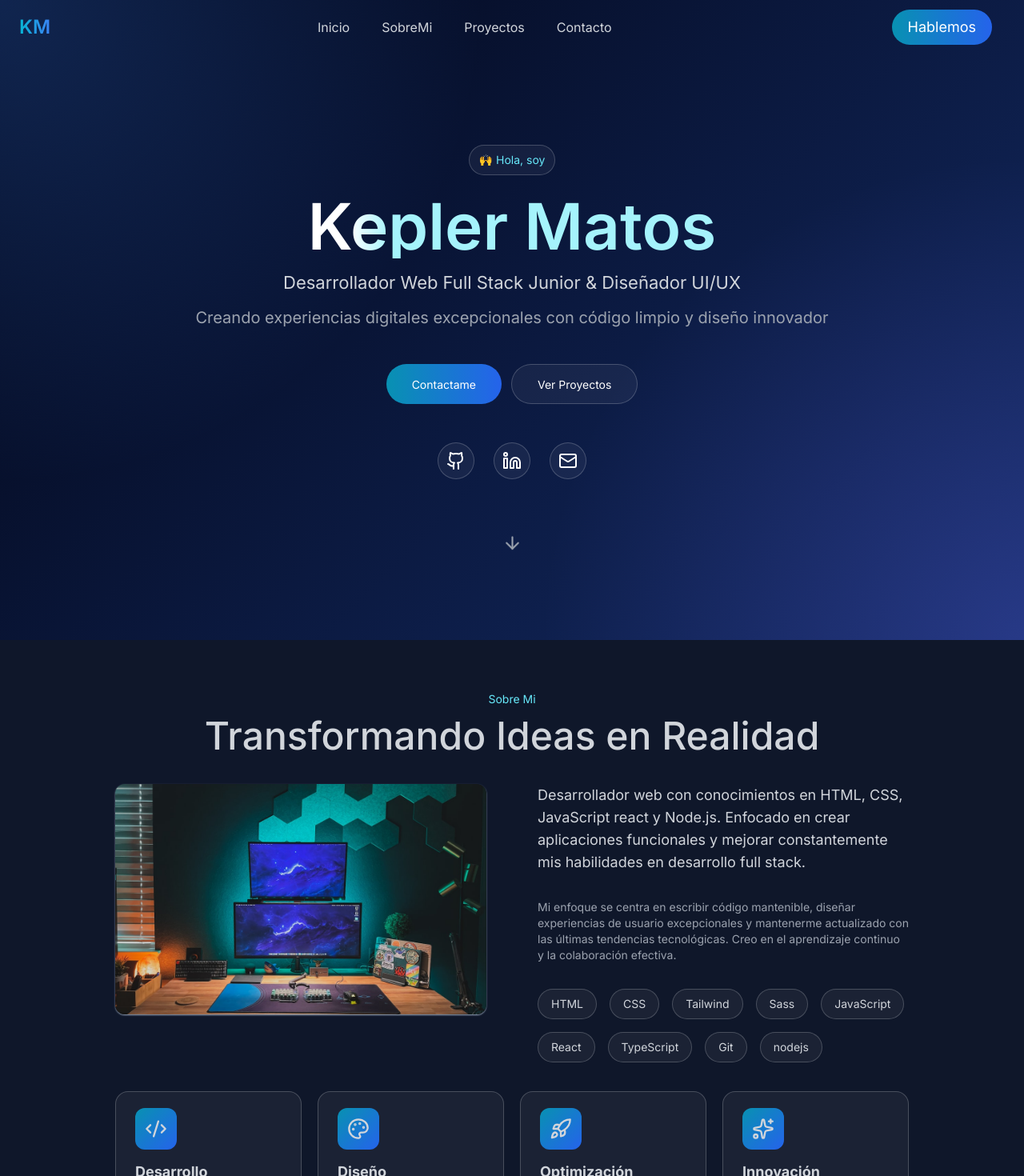
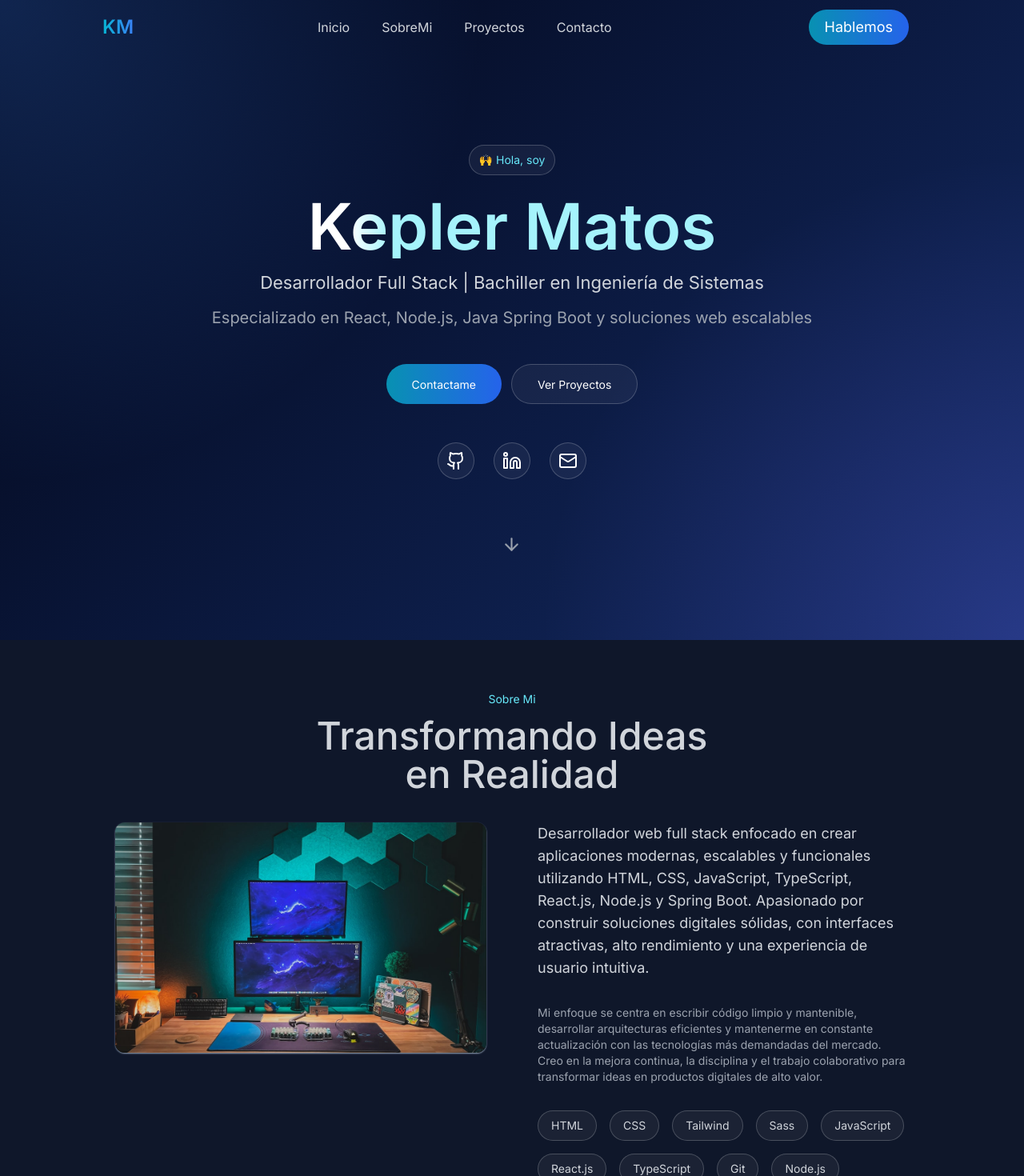
Before and after one commit to KEPLERMH/portafolio-v1, a React (Vite) app: page / in a window 1280 px wide. Shown: the top 1470 px of the page at 80% size. Built offline with nearby package versions, Linux system fonts and the light colour scheme.

Commit message:
actualizando datos y agregando demo del ultimo projecto fullstack

```diff
--- a/index.html
+++ b/index.html
@@ -5,7 +5,7 @@
   <meta charset="UTF-8" />
   <link rel="icon" type="image/svg+xml" href="/logo.png" />
   <meta name="viewport" content="width=device-width, initial-scale=1.0" />
-  <title>portafolio</title>
+  <title>Portafolio</title>
 </head>
 
 <body class="font-sans">
--- a/src/Portfolio.jsx
+++ b/src/Portfolio.jsx
@@ -8,7 +8,7 @@ import Hero from './sections/Hero'
 
 const Portfolio = () => {
     return (
-        <main className=''>
+        <main>
             <Hero>
                 <Navbar />
                 <HeroContent />
--- a/src/components/HeroContent.jsx
+++ b/src/components/HeroContent.jsx
@@ -13,11 +13,10 @@ const HeroContent = () => {
           Kepler Matos
         </h1>
         <h3 className="text-xl text-center text-secondarytext md:text-[22px]">
-          Desarrollador Web Full Stack Junior & Diseñador UI/UX
+          Desarrollador Full Stack | Bachiller en Ingeniería de Sistemas
         </h3>
         <p className="text-center text-lg  text-trirdtext md:text-xl">
-          Creando experiencias digitales excepcionales con código limpio y
-          diseño innovador
+          Especializado en React, Node.js, Java Spring Boot y soluciones web escalables
         </p>
       </div>
       <div className="">
--- a/src/components/NavLinks.jsx
+++ b/src/components/NavLinks.jsx
@@ -2,7 +2,7 @@ import { navLinks } from "../data/navLinks"
 
 const NavLinks = ({ direction = "row", onClick }) => {
     return (
-        <ul className={`flex md:gap-10 gap-9 text-secondarytext text-2xl  ${direction == "column" ? "flex-col" : "flex-row"} [&>li:hover>a]:text-acentocyan`}>
+        <ul className={` flex md:gap-10 gap-9 text-secondarytext text-2xl  ${direction == "column" ? "flex-col" : "flex-row"} [&>li:hover>a]:text-acentocyan`}>
             {
                 navLinks.map(link => <li key={link.label} className='text-sm bg-gradient-to-r from-cyan-400 to-blue-500 bg-[length:0%_2px] bg-no-repeat bg-left-bottom transition-[background-size] duration-300 ease-out md:hover:bg-[length:100%_2px] md:text-[16px]'><a href={link.href} onClick={onClick}>{link.label}</a></li>)
             }
--- a/src/components/Navbar.jsx
+++ b/src/components/Navbar.jsx
@@ -5,19 +5,31 @@ const Navbar = () => {
 
     const [isOpenNav, SetIsOpenNav] = useState(false);
     const [scrolled, SetScrolled] = useState(false);
+    console.log(isOpenNav);
 
     useEffect(() => {
         const handleScroll = () => {
             SetScrolled(window.scrollY > 10);
         }
 
+        const handleResize = () => {
+            if (window.innerWidth >= 768) {
+                SetIsOpenNav(false);
+            }
+        }
+
+        window.addEventListener("resize", handleResize);
+
+
+
         window.addEventListener("scroll", handleScroll);
-        return () => window.removeEventListener("acroll", handleScroll)
+        return () => window.removeEventListener("scroll", handleScroll)
+            && window.removeEventListener("resize", handleResize);
     }, [])
 
 
     return (
-        <header className={`flex flex-col gap-4 fixed top-0 w-full z-50 px-6 py-3 transition-colors duration-300 ${scrolled ? "bg-black/50 backdrop-blur-md" : "bg-transparent"}`}>
+        <header className={` rounded-b-3xl flex flex-col gap-4 fixed top-0 w-full z-50 px-6 py-3 transition-colors duration-300 ${scrolled ? "bg-black/50 backdrop-blur-md" : "bg-transparent"} lg:px-32`}>
 
             <div className='flex justify-between items-center w-full'>
                 <h1 className='
@@ -52,7 +64,7 @@ const Navbar = () => {
             {/* Mobile nav */}
             {
                 isOpenNav && (
-                    <nav className=" border-t-2 border-white/20 py-3 ">
+                    <nav className=" border-t-2 border-white/20 py-3  ">
                         <NavLinks direction='column' onClick={() => SetIsOpenNav(false)} />
 
                         <button className=" text-[16px] px-4 py-2 rounded-3xl btn-custom transition duration-400 ease-in-out hover:shadow-xl hover:shadow-cyan-500/50 hover:scale-105 mt-6 w-full">Hablemos</button>
--- a/src/data/projects.js
+++ b/src/data/projects.js
@@ -8,7 +8,7 @@ export const projects = [
         title: "Weather App",
         description: "Aplicación web que permite consultar el clima actual de cualquier ciudad usando una API externa.",
         image: p1,
-        techs: ["React", "TypeSript", "Tailwind"],
+        techs: ["React.js", "TypeSript", "Tailwind"],
         github: "https://github.com/KEPLERMH/Weather-App",
         demo: "https://weatherapp-pearl-five.vercel.app",
     },
@@ -17,18 +17,18 @@ export const projects = [
         title: "Tech Store",
         description: "Aplicación de carrito de compras desarrollada con React + TypeScript, utilizando Context API + useReducer.",
         image: p2,
-        techs: ["React", "Tailwind", "Javascript", "TypeScript"],
+        techs: ["React.js", "Tailwind", "Javascript", "TypeScript"],
         github: "https://github.com/KEPLERMH/tech-store",
         demo: "https://tech-store-lyart-three.vercel.app/",
     },
     {
         id: 3,
         title: "TaskFlow – Fullstack Task Manager",
-        description: "Aplicación fullstack en desarrollo para la gestión de tareas con autenticación segura y arquitectura escalable.",
+        description: "Aplicación fullstack para gestión de tareas con autenticación segura y arquitectura escalable.",
         image: p3,
-        techs: ["React", "Tailwind", "Node.js", "Express", "PostgreSQL"],
+        techs: ["React.js", "Tailwind", "Node.js", "Express", "PostgreSQL"],
         github: "https://github.com/KEPLERMH/task-flow",
-        demo: "",
+        demo: "https://task-flow-nine-beta.vercel.app/",
     },
 
 ];
--- a/src/data/skills.js
+++ b/src/data/skills.js
@@ -13,15 +13,18 @@ export const skillData = [
     category: "Backend",
     skills: [
       { name: "Node.js", percent: 30 },
+      { name: "Java(Spring Boot)", percent: 15 },
       { name: "SQL", percent: 60 },
       { name: "GraphQL", percent: 2 },
       { name: "REST APIs", percent: 20 },
+
     ],
   },
   {
     category: "Tools & Others",
     skills: [
       { name: "Git", percent: 70 },
+      { name: "GitHub", percent: 70 },
       { name: "Figma", percent: 30 },
       { name: "Docker", percent: 5 },
     ],
@@ -30,15 +33,15 @@ export const skillData = [
 
 export const statsData = [
   {
-    number: 5,
+    number: 6,
     description: "Proyectos Completados",
   },
   {
-    number: 1,
+    number: 2,
     description: "Clientes Satisfechos",
   },
   {
-    number: 1 / 2,
+    number: 1,
     description: "Años de Experiencia",
   },
   {
--- a/src/sections/About.jsx
+++ b/src/sections/About.jsx
@@ -30,12 +30,13 @@ const About = () => {
   return (
     <section
       id="about"
-      className="bg-slate-900 text-secondarytext px-8 pt-16 pb-12 grid gap-9 xl:px-36"
+      className="scroll-mt-16 bg-slate-900 text-secondarytext px-8 pt-16 pb-12 grid gap-9 xl:px-36"
     >
       <header className="flex gap-3 flex-col items-center justify-center">
         <p className="text-sm text-acentocyan">Sobre Mi</p>
         <h2 className=" font-medium text-4xl text-center md:text-5xl">
-          Transformando Ideas en Realidad
+          Transformando Ideas <br />
+          en Realidad
         </h2>
       </header>
 
@@ -50,15 +51,11 @@ const About = () => {
 
         <div className="flex flex-col gap-8">
           <p className="text-lg">
-            Desarrollador web con conocimientos en HTML, CSS, JavaScript react y
-            Node.js. Enfocado en crear aplicaciones funcionales y mejorar
-            constantemente mis habilidades en desarrollo full stack.
+            Desarrollador web full stack enfocado en crear aplicaciones modernas, escalables y funcionales utilizando HTML, CSS, JavaScript, TypeScript, React.js, Node.js y Spring Boot. Apasionado por construir soluciones digitales sólidas, con interfaces atractivas, alto rendimiento y una experiencia de usuario intuitiva.
           </p>
           <p className="text-sm text-trirdtext">
-            Mi enfoque se centra en escribir código mantenible, diseñar
-            experiencias de usuario excepcionales y mantenerme actualizado con
-            las últimas tendencias tecnológicas. Creo en el aprendizaje continuo
-            y la colaboración efectiva.
+
+            Mi enfoque se centra en escribir código limpio y mantenible, desarrollar arquitecturas eficientes y mantenerme en constante actualización con las tecnologías más demandadas del mercado. Creo en la mejora continua, la disciplina y el trabajo colaborativo para transformar ideas en productos digitales de alto valor.
           </p>
           <ul className="flex gap-4 [&>li]:text-sm flex-wrap">
             <li className="about-li">HTML</li>
@@ -66,10 +63,11 @@ const About = () => {
             <li className="about-li">Tailwind</li>
             <li className="about-li">Sass</li>
             <li className="about-li">JavaScript</li>
-            <li className="about-li">React</li>
+            <li className="about-li">React.js</li>
             <li className="about-li">TypeScript</li>
             <li className="about-li">Git</li>
-            <li className="about-li">nodejs</li>
+            <li className="about-li">Node.js</li>
+            <li className="about-li">Java(Spring Boot)</li>
           </ul>
         </div>
       </article>
--- a/src/sections/Contact.jsx
+++ b/src/sections/Contact.jsx
@@ -25,7 +25,7 @@ export const contactData = [
 ];
 const Contact = () => {
     return (
-        <section id="contact" className='px-6 py-24 bg-gradient-to-b from-slate-950 to-slate-900 text-secondarytext grid gap-y-14 md:grid-cols-2 md:gap-x-16 xl:px-36'>
+        <section id="contact" className='scroll-mt-16 px-6 py-24 bg-gradient-to-b from-slate-950 to-slate-900 text-secondarytext grid gap-y-14 md:grid-cols-2 md:gap-x-16 xl:px-36'>
             <header className='flex flex-col items-center justify-center gap-2 col-span-full'>
                 <p className='text-acentocyan text-sm'>Contacto</p>
                 <h2 className='text-4xl font-medium md:text-5xl'>Trabajemos Juntos</h2>
--- a/src/sections/Footer.jsx
+++ b/src/sections/Footer.jsx
@@ -6,7 +6,7 @@ import { navLinks } from '../data/navLinks';
 import { socialLiks } from '../data/socialLinks';
 const Footer = () => {
     return (
-        <footer className='bg-slate-950 text-secondarytext pt-12'>
+        <footer className='scroll-mt-16 bg-slate-950 text-secondarytext pt-12'>
             <div className='flex flex-col items-center gap-7 justify-center mb-9 md:flex-row md:justify-evenly'>
                 <div className=' space-y-1'>
                     <h3 className='text-center font-medium bg-gradient-to-r from-cyan-400 to-blue-400 bg-clip-text text-transparent text-2xl md:text-start'>Kepler Matos H.</h3>
--- a/src/sections/Projects.jsx
+++ b/src/sections/Projects.jsx
@@ -11,7 +11,7 @@ import { socialLiks } from '../data/socialLinks'
 
 const Projects = () => {
     return (
-        <section id="projects" className='relative px-5 pt-14 text-secondarytext bg-gradient-to-b from-slate-900 to-slate-950 overflow-hidden xl:px-36 '>
+        <section id="projects" className='scroll-mt-16 relative px-5 pt-14 text-secondarytext bg-gradient-to-b from-slate-900 to-slate-950 overflow-hidden xl:px-36 '>
             <div className='pointer-events-none border-2 absolute top-0 left-1/2 -translate-x-1/2 w-[800px] h-[800px] bg-cyan-600/10 rounded-full blur-3xl '></div>
             <header className='flex flex-col justify-center items-center gap-4 mb-11'>
                 <p className='text-acentocyan text-sm'>Mi Trabajo</p>
```
